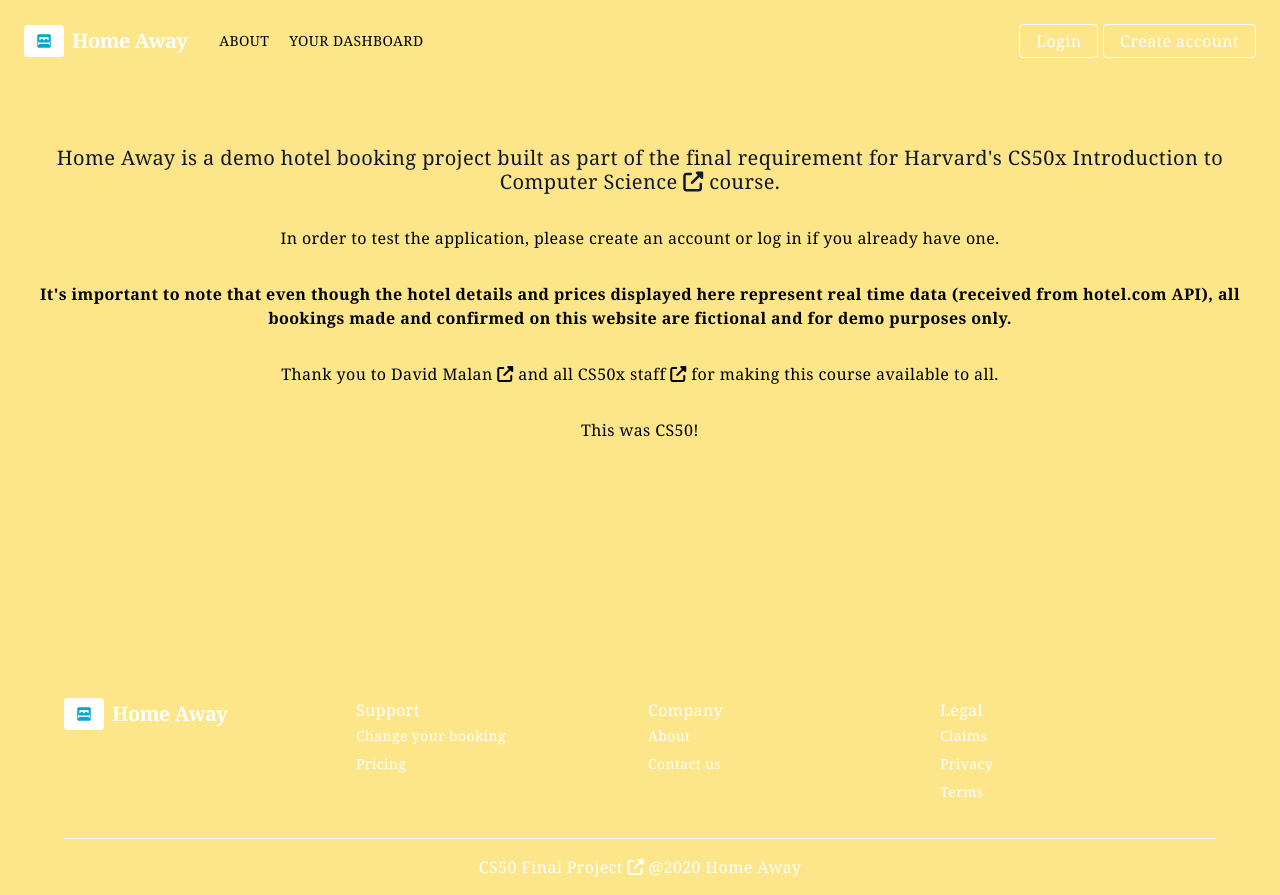
After one commit to tokich6/vacation_app, a Flask app: page /about in a window 1280 px wide. The commit adds this page. Run offline with Flask 2, Linux system fonts and the light colour scheme; some libraries are stand-ins or nearby versions.

Commit message:
add about project route and necessary changes to include notes about demo bookings

```diff
--- a/app.py
+++ b/app.py
@@ -309,6 +309,9 @@ def cancel_booking():
     bookings = db.session.query(Booking).filter(Booking.user_id == session['user_id']).all()
     return render_template('your_bookings.html', today=today, bookings=bookings)
 
+@app.route("/about", methods=['GET'])
+def about():
+    return render_template('about.html')
 
 @app.route("/register", methods=['GET', 'POST'])
 def register_user():
--- a/static/style.css
+++ b/static/style.css
@@ -5,6 +5,25 @@ html, body {
     font-family: HelveticaNowTextW05,-apple-system,BlinkMacSystemFont,Segoe UI,Roboto,Helvetica Neue,Arial,Noto Sans,sans-serif,Apple Color Emoji,Segoe UI Emoji,Segoe UI Symbol,Noto Color Emoji;
 }
 
+#page-container {
+  position: relative;
+  min-height: 100%;
+}
+
+#content-wrap {
+  padding-bottom: 2.5rem;    /* Footer height */
+}
+
+footer {
+  position: absolute;
+  bottom: 0;
+  width: 100%;
+  height: 2.5rem;            /* Footer height */
+}
+
+.about {
+  min-height: 60vh;
+}
 .inputs-custom {
   border: 1px solid black;
   background-color: lightslategrey;
--- /dev/null
+++ b/templates/about.html
@@ -0,0 +1,51 @@
+{% extends "layout.html" %} {% block title %} About {%endblock %} {% block main
+%}
+<section class="about">
+<section class="max-w-screen-xl mx-auto px-4 sm:px-6 lg:px-8 mt-16">
+  <div class="text-center .w-4/5 mb-6">
+    <h4 class="text-xl leading-6 font-medium text-gray-900">
+      Home Away is a demo hotel booking project built as part of the final
+      requirement for
+      <a
+        href="https://cs50.harvard.edu/x/"
+        target="_blank"
+        class="text-teal-500"
+        >Harvard's CS50x Introduction to Computer Science
+        <i class="fas fa-external-link-alt"></i>
+      </a>
+      course.
+    </h4>
+    <p class="mt-8">
+      In order to test the application, please create an account or log in if
+      you already have one.
+    </p>
+    <p class="mt-8">
+      <strong>
+        It's important to note that even though the hotel details and prices
+        displayed here represent real time data (received from hotel.com API),
+        all bookings made and confirmed on this website are fictional and for
+        demo purposes only.
+      </strong>
+    </p>
+    <p class="mt-8">
+      Thank you to
+      <a href="https://cs.harvard.edu/malan/" target="_blank">
+        David Malan
+        <i class="fas fa-external-link-alt"></i>
+      </a>
+      and all
+      <a href="https://cs50.harvard.edu/x/2020/staff/" target="_blank"
+        >CS50x staff
+        <i class="fas fa-external-link-alt"></i>
+      </a>
+      for making this course available to all.
+    </p>
+    <p class="mt-8">This was CS50!</p>
+  </div>
+</section>
+</section>
+
+
+
+
+{% endblock %}
--- a/templates/footer.html
+++ b/templates/footer.html
@@ -79,7 +79,9 @@
       class="pt-4 md:flex md:items-center md:justify-center"
       style="border-top: 1px solid white"
     >
-      <h1 class="text-white"> @2020 Home Away. All rights reserved. </h1>
+      <h1 class="text-white"> <a href="https://cs50.harvard.edu/x/"
+        target="_blank">CS50 Final Project <i class="fas fa-external-link-alt"></i> </a>
+          @2020 Home Away </h1>
     </div>
 
     <!-- end container -->
--- a/templates/hotel_details.html
+++ b/templates/hotel_details.html
@@ -107,6 +107,7 @@
             {% if room != '' %}
             <li class="mt-2 text-base leading-6 text-gray-700">{{ room }}</li>
             {% endif %}
+
             {% endfor %}
           </ul>
           {% endif %}
--- a/templates/layout.html
+++ b/templates/layout.html
@@ -1,58 +1,108 @@
 <!DOCTYPE html>
 <html lang="en">
   <head>
-    <meta charset="UTF-8">
-    <meta name="viewport" content="width=device-width, initial-scale=1.0">
-    <link href="https://unpkg.com/tailwindcss@^1.0/dist/tailwind.min.css" rel="stylesheet">
-    <link rel="stylesheet" href="{{ url_for('static', filename='style.css') }}">
+    <meta charset="UTF-8" />
+    <meta name="viewport" content="width=device-width, initial-scale=1.0" />
+    <link
+      href="https://unpkg.com/tailwindcss@^1.0/dist/tailwind.min.css"
+      rel="stylesheet"
+    />
+    <link
+      rel="stylesheet"
+      href="{{ url_for('static', filename='style.css') }}"
+    />
+    <script
+      src="https://kit.fontawesome.com/2a5d97f99d.js"
+      crossorigin="anonymous"
+    ></script>
     <title>{% block title %}{% endblock %}</title>
-
   </head>
 
   <body class="bg-yellow-200 font-serif tracking-wide">
-    <nav class="flex items-center justify-between flex-wrap bg-teal-500 p-6">
+    <div id="page-container">
+      <div id="content-wrap">
+        <nav
+          class="flex items-center justify-between flex-wrap bg-teal-500 p-6"
+        >
           <div class="flex items-center flex-shrink-0 text-white mr-6">
-            <img src="../static/imgs/hotelbed-logo.jpg" alt="hotel bed" width="40px" height="30px" class="rounded">
+            <img
+              src="../static/imgs/hotelbed-logo.jpg"
+              alt="hotel bed"
+              width="40px"
+              height="30px"
+              class="rounded"
+            />
             <span class="font-semibold text-xl tracking-tight px-2">
               <a href="/">Home Away</a>
             </span>
           </div>
           <div class="block lg:hidden">
-          <button id="btn"  class="flex items-center px-3 py-2 border rounded text-teal-200 border-teal-400 hover:text-white hover:border-white">
-            <svg class ="fill-current h-3 w-3" viewBox="0 0 20 20" xmlns="http://www.w3.org/2000/svg"><title>Menu</title><path d="M0 3h20v2H0V3zm0 6h20v2H0V9zm0 6h20v2H0v-2z"/></svg>
+            <button
+              id="btn"
+              class="flex items-center px-3 py-2 border rounded text-teal-200 border-teal-400 hover:text-white hover:border-white"
+            >
+              <svg
+                class="fill-current h-3 w-3"
+                viewBox="0 0 20 20"
+                xmlns="http://www.w3.org/2000/svg"
+              >
+                <title>Menu</title>
+                <path d="M0 3h20v2H0V3zm0 6h20v2H0V9zm0 6h20v2H0v-2z" />
+              </svg>
             </button>
           </div>
-        <div class="nav lg:flex lg:items-center lg:w-auto lg:block flex-grow w-full">
-          <div class="text-sm lg:flex-grow  uppercase">
-            <a href="/account" class="block mt-4 lg:inline-block lg:mt-0 text-teal-200 hover:text-white mr-4">
+          <div
+            class="nav lg:flex lg:items-center lg:w-auto lg:block flex-grow w-full"
+          >
+            <div class="text-sm lg:flex-grow uppercase">
+              <a
+                href="/about"
+                class="block mt-4 lg:inline-block lg:mt-0 text-teal-200 hover:text-white mr-4"
+              >
+                About
+              </a>
+              <a
+                href="/account"
+                class="block mt-4 lg:inline-block lg:mt-0 text-teal-200 hover:text-white"
+              >
                 Your dashboard
-            </a>
-            <!-- <a href="#responsive-header" class="block mt-4 lg:inline-block lg:mt-0 text-teal-200 hover:text-white mr-4">
-              Our partners
-            </a> -->
-            <a href="#responsive-header" class="block mt-4 lg:inline-block lg:mt-0 text-teal-200 hover:text-white">
-              Need help?
               </a>
             </div>
             <div class="text-right">
               {% if 'username' in session %}
-            <span class="inline-block  px-4 py-2 leading-none text-white mt-4 lg:mt-0">Hello there, {{ session.username }}!</span>
-            <a href="/logout" class="inline-block  px-4 py-2 leading-none border rounded text-white border-white hover:border-transparent hover:text-teal-500 hover:bg-white mt-4 lg:mt-0">
-              Log out?</a>
+              <span
+                class="inline-block px-4 py-2 leading-none text-white mt-4 lg:mt-0"
+                >Hello there, {{ session.username }}!</span
+              >
+              <a
+                href="/logout"
+                class="inline-block px-4 py-2 leading-none border rounded text-white border-white hover:border-transparent hover:text-teal-500 hover:bg-white mt-4 lg:mt-0"
+              >
+                Log out?</a
+              >
               {% else %}
-            <a href="/login" class="inline-block  px-4 py-2 leading-none border rounded text-white border-white hover:border-transparent hover:text-teal-500 hover:bg-white mt-4 lg:mt-0">Login</a>
-            <a href="/register" class="inline-block  px-4 py-2 leading-none border rounded text-white border-white hover:border-transparent hover:text-teal-500 hover:bg-white mt-4 lg:mt-0">Create account</a>
+              <a
+                href="/login"
+                class="inline-block px-4 py-2 leading-none border rounded text-white border-white hover:border-transparent hover:text-teal-500 hover:bg-white mt-4 lg:mt-0"
+                >Login</a
+              >
+              <a
+                href="/register"
+                class="inline-block px-4 py-2 leading-none border rounded text-white border-white hover:border-transparent hover:text-teal-500 hover:bg-white mt-4 lg:mt-0"
+                >Create account</a
+              >
               {% endif %}
             </div>
           </div>
         </nav>
 
         <main class="my-8">{% block main %} {% endblock %}</main>
+      </div>
 
-      <footer class="bottom-0 left-0 right-0">
+      <footer>
         {% include 'footer.html' %}
-
       </footer>
+    </div>
 
     <script src="{{url_for('static', filename='script.js')}}"></script>
   </body>
--- a/templates/pdf_template.html
+++ b/templates/pdf_template.html
@@ -426,7 +426,8 @@ a[x-apple-data-detectors=true] {
                     <div class="">
 	<!--[if mso]><table width="100%" cellpadding="0" cellspacing="0" border="0"><tr><td style="padding-right: 15px; padding-left: 15px; padding-top: 15px; padding-bottom: 15px;"><![endif]-->
 	<div style="color:#FFFFFF;font-family:Tahoma, Verdana, Segoe, sans-serif;line-height:150%; padding-right: 15px; padding-left: 15px; padding-top: 15px; padding-bottom: 15px;">
-		<div style="line-height:18px;font-size:12px;color:#FFFFFF;font-family:Tahoma, Verdana, Segoe, sans-serif;text-align:left;"><p style="margin: 0;line-height: 18px;font-size: 12px"><span style="font-size: 18px; line-height: 27px;">Total to pay on arrival: </span></p><p style="margin: 0;line-height: 18px;font-size: 12px"><span style="font-size: 24px; line-height: 36px;"><strong><span style="line-height: 36px; font-size: 24px;">${{ booking.total_pay}}</span></strong></span></p></div>
+    <div style="line-height:18px;font-size:12px;color:#FFFFFF;font-family:Tahoma, Verdana, Segoe, sans-serif;text-align:left;"><p style="margin: 0;line-height: 18px;font-size: 12px"><span style="font-size: 18px; line-height: 27px;">Total to pay on arrival: </span></p><p style="margin: 0;line-height: 18px;font-size: 12px"><span style="font-size: 24px; line-height: 36px;"><strong><span style="line-height: 36px; font-size: 24px;">${{ booking.total_pay}}</span></strong></span></p></div>
+		<div style="line-height:18px;font-size:12px;color:#FFFFFF;font-family:Tahoma, Verdana, Segoe, sans-serif;text-align:left;padding-top: 30px;"><p style="margin: 0;line-height: 18px;font-size: 12px"><p style="margin: 0;line-height: 18px;font-size: 12px"><span style="font-size: 24px; line-height: 36px;"><strong><span style="line-height: 36px; font-size: 18px;">Important: This hotel confirmation is for demo purposes only</span></strong></span></p></div>
 	</div>
 	<!--[if mso]></td></tr></table><![endif]-->
 </div>
--- a/templates/your_bookings.html
+++ b/templates/your_bookings.html
@@ -134,6 +134,7 @@
       <div class="text-center mt-8">
         <a class="bg-teal-500 hover:bg-teal-800 text-white font-bold py-2 px-4 border-b-4 border-teal-700 hover:border-teal-500 rounded" href="/">
           Let's find you a place
+          <i class="fas fa-external-link-alt"></i>
         </a>
       </div>
       {% endfor %}
```
Lines whose indentation alone changed are shown as unchanged.
